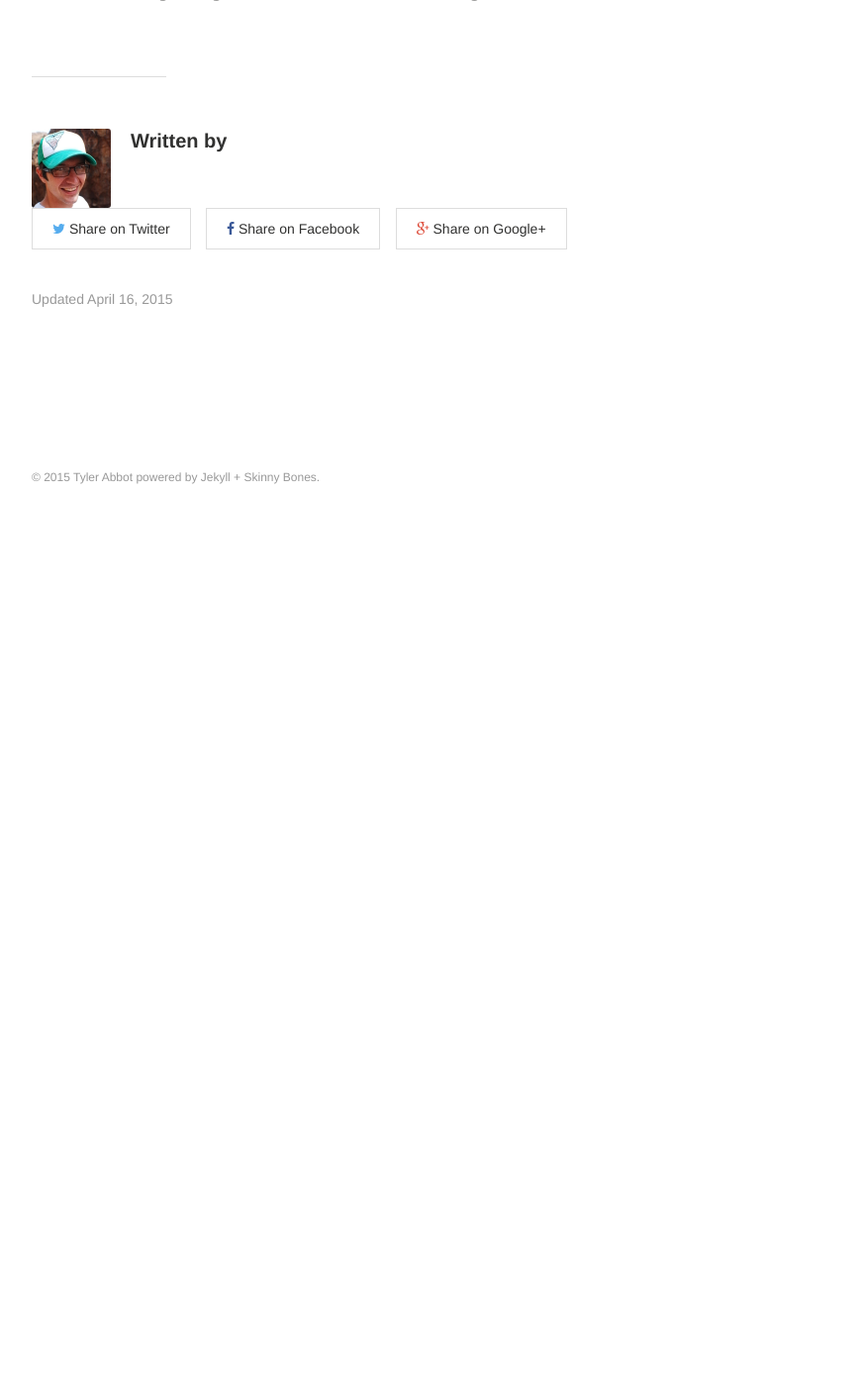
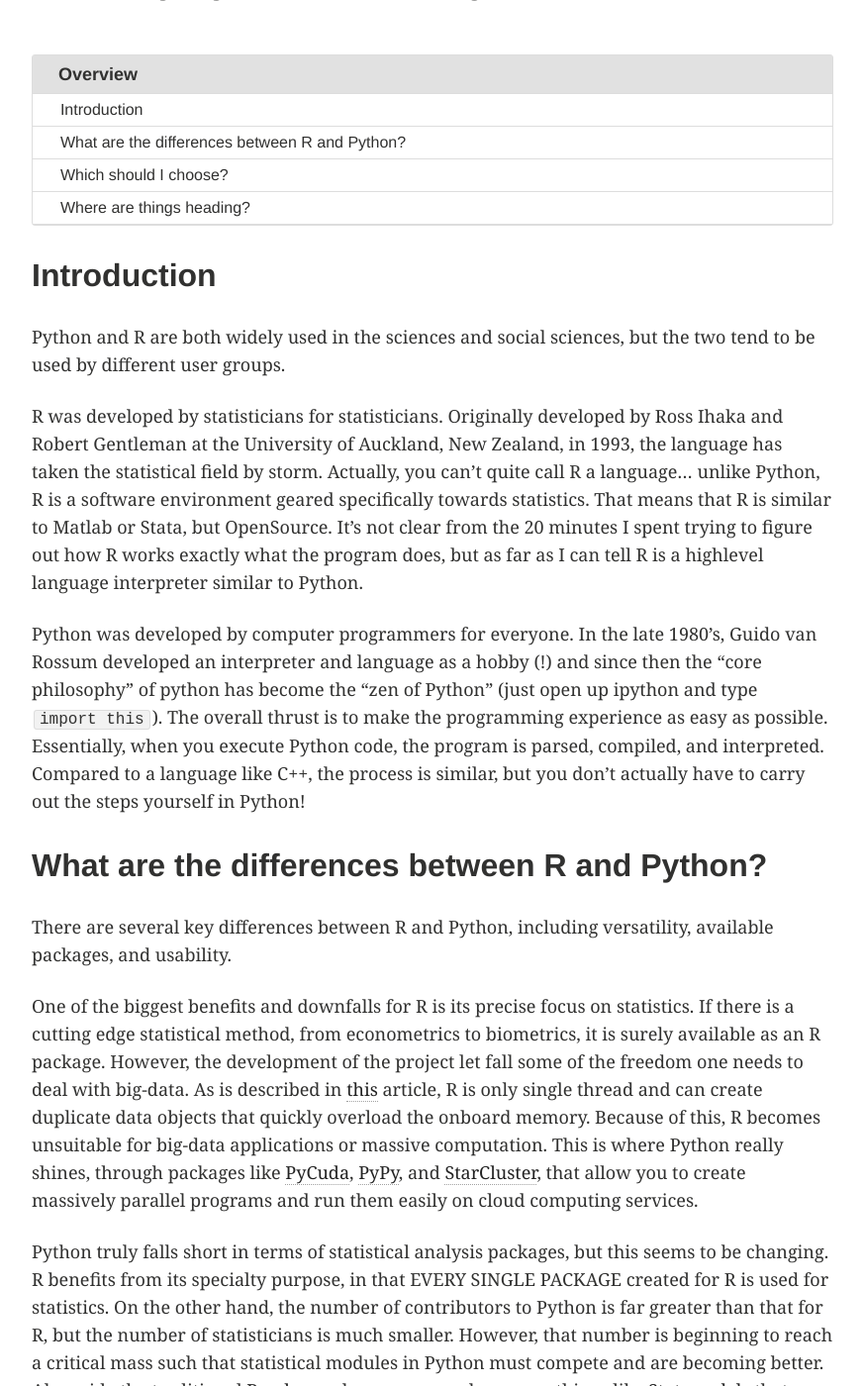
Before and after one commit to tyler-abbot/tyler-abbot.github.io, a Jekyll site: the page built from _posts/programming/python/2015-04-16-why-python-i-already-know-r.md, in a window 1280 px wide and 1400 px high, scrolled down 226 px. Shown: the whole window at 99% size, without its empty margins (64-937 px from the left). Built offline with Jekyll 4.4.1, drawn with Linux system fonts in a browser that asks for light colours; before the commit the page ends 900 px from its top, so only the background shows below that; some of the changed text lies outside the part shown.

```diff
--- a/_posts/programming/python/2015-04-16-why-python-i-already-know-r.md
+++ b/_posts/programming/python/2015-04-16-why-python-i-already-know-r.md
@@ -12,3 +12,36 @@ image:
   thumb:
 date: 2015-04-16T18:13:19+02:00
 ---
+{% include toc.html %}
+
+Introduction
+-------------
+Python and R are both widely used in the sciences and social sciences, but the two tend to be used by different user groups.
+
+R was developed by statisticians for statisticians.  Originally developed by Ross Ihaka and Robert Gentleman at the University of Auckland, New Zealand, in 1993, the language has taken the statistical field by storm.  Actually, you can't quite call R a language... unlike Python, R is a software environment geared specifically towards statistics.  That means that R is similar to Matlab or Stata, but OpenSource.  It's not clear from the 20 minutes I spent trying to figure out how R works exactly what the program does, but as far as I can tell R is a highlevel language interpreter similar to Python.
+
+Python was developed by computer programmers for everyone.  In the late 1980's, Guido van Rossum developed an interpreter and language as a hobby (!) and since then the "core philosophy" of python has become the "zen of Python" (just open up ipython and type <code>import this</code>).  The overall thrust is to make the programming experience as easy as possible.  Essentially, when you execute Python code, the program is parsed, compiled, and interpreted.  Compared to a language like C++, the process is similar, but you don't actually have to carry out the steps yourself in Python!
+
+
+What are the differences between R and Python?
+-----------------------
+There are several key differences between R and Python, including versatility, available packages, and usability.
+
+One of the biggest benefits and downfalls for R is its precise focus on statistics.  If there is a cutting edge statistical method, from econometrics to biometrics, it is surely available as an R package.  However, the development of the project let fall some of the freedom one needs to deal with big-data.  As is described in [this](https://blogs.oracle.com/R/entry/what_is_r) article, R is only single thread and can create duplicate data objects that quickly overload the onboard memory.  Because of this, R becomes unsuitable for big-data applications or massive computation.  This is where Python really shines, through packages like [PyCuda](http://documen.tician.de/pycuda/), [PyPy](http://pypy.org/), and [StarCluster](http://star.mit.edu/cluster/), that allow you to create massively parallel programs and run them easily on cloud computing services.
+
+Python truly falls short in terms of statistical analysis packages, but this seems to be changing.  R benefits from its specialty purpose, in that EVERY SINGLE PACKAGE created for R is used for statistics.  On the other hand, the number of contributors to Python is far greater than that for R, but the number of statisticians is much smaller.  However, that number is beginning to reach a critical mass such that statistical modules in Python must compete and are becoming better.  Alongside the traditional [Pandas](http://pandas.pydata.org/) package, you now have new things like [Statsmodels](http://statsmodels.sourceforge.net/stable/) that have many of the tools you might be looking for.
+
+Finally, if you are just starting out with programming, Python may seem too daunting.  It is true that with tools like [RStudio](http://www.rstudio.com/) you can work with R in a MatLab like graphical user interface that is easy and intuitive.  On the flipside, installing and learning to leverage Python involves downloading and installing text editors and setting path variables, etc. that may seem daunting to a newbie.  However, new tools like [Lighttable](http://lighttable.com/) are making the whole process more palatable.
+
+
+Which should I choose?
+----------------
+
+You're not going to like this... but you should learn BOTH!  If you don't already know a program like R or Python, then that means you are either a student or someone changing careers.  You are not mired in the tradition of R or too much of a programming wunderkind to shy-away from the one trick pony of R.  That being said, everyone you work with will know one or the other and if you want to be able to move from project to project with ease you need to know both.
+
+Personally, I am only familiar with academia.  Every professor will only know Matlab and (maybe) R, so in order to work with them it is necessary to be familiar.  But, the most cutting edge tools are in Python and large scale computation is heavy and slow in R, so in order to be able to compete in the future I see Python (or C++) as a necessity.
+
+Where are things heading?
+---------------
+
+Neither one of these languages is going anywhere soon.  That being said, I think that the number of passionate programmers and statisticians working on Python is growing in comparison to R and that in the future we'll need more versatile tools.
```
Also changed, not shown: 5 other files.
